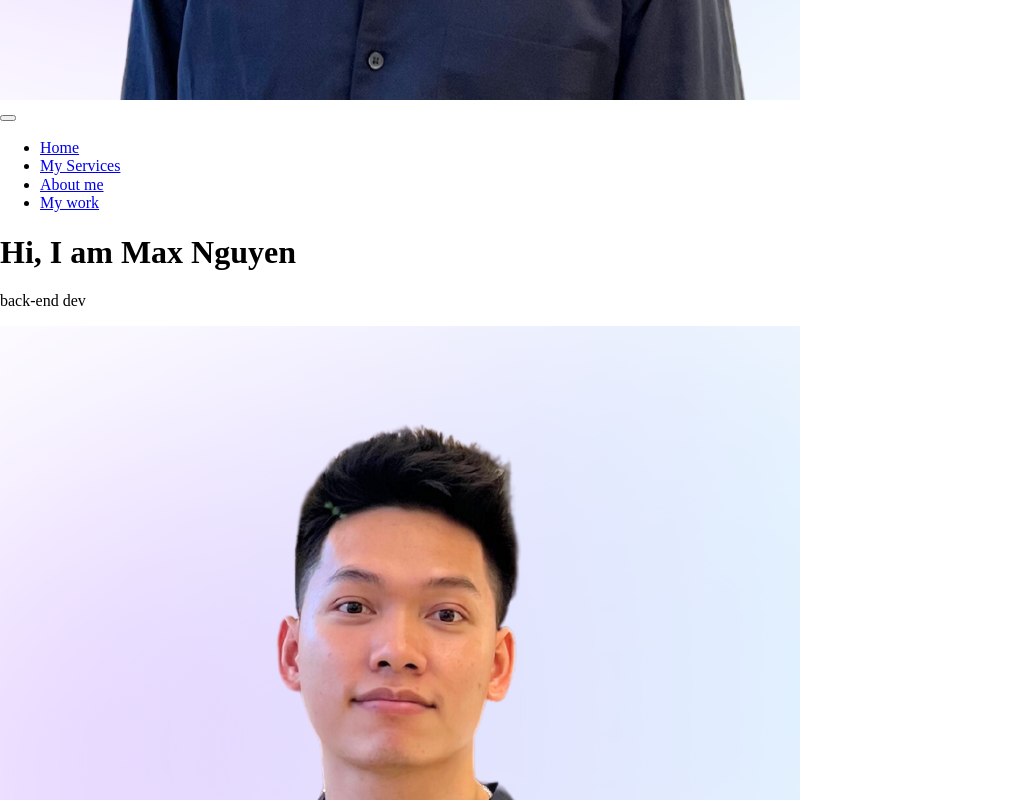
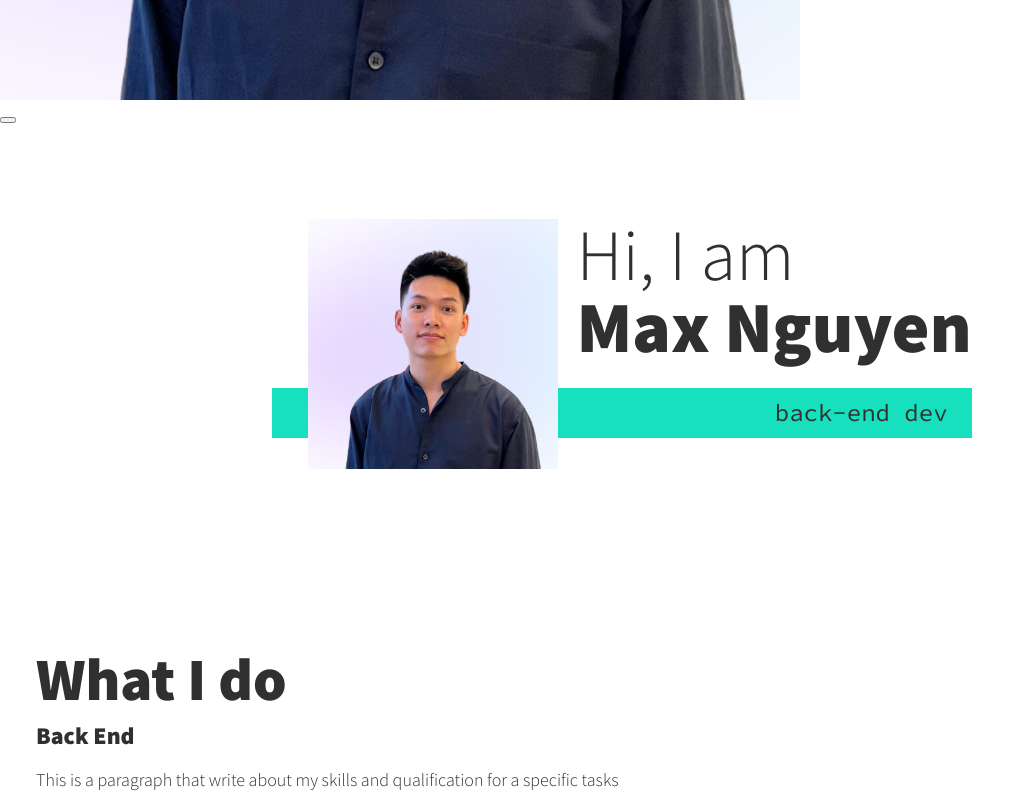
Before and after one commit to hungnguyen0208/portfolio_website, a plain HTML site: page index.html in a window 1280 px wide. Shown: the part 700-1500 px from the top of the page, without its empty margins (0-1035 px from the left). Drawn offline with nearby package versions, Linux system fonts and the light colour scheme.

Commit message:
Add class for profile img

```diff
--- a/index.html
+++ b/index.html
@@ -9,6 +9,9 @@
     <link rel="stylesheet"
     href="https://cdnjs.cloudflare.com/ajax/libs/font-awesome/5.11.2/css/all.css"
     integrity="sha256-46qynGAkLSFpVbEBog43gvNhfrOj+BmwXdxFgVK/Kvc=" crossorigin="anonymous"/>
+    <link rel="stylesheet" href="https://fonts.googleapis.com/css?family=Source+Code+Pro:400,900|Source+Sans+Pro:300,900&display=swap">
+    <link rel="stylesheet" href="css/style.css">
+
 </head>
 <body>
     <header>
@@ -34,7 +37,7 @@
             Hi, I am <strong>Max Nguyen</strong>
         </h1>
         <p class="section__subtitle section__subtitle--intro">back-end dev</p>
-        <img src="img/max-nguyen-01.png" alt="a picture of Max Nguyen smiling">
+        <img src="img/max-nguyen-01.png" alt="a picture of Max Nguyen smiling" class="intro__img">
     </section>
 
     <!--My Services-->
```
